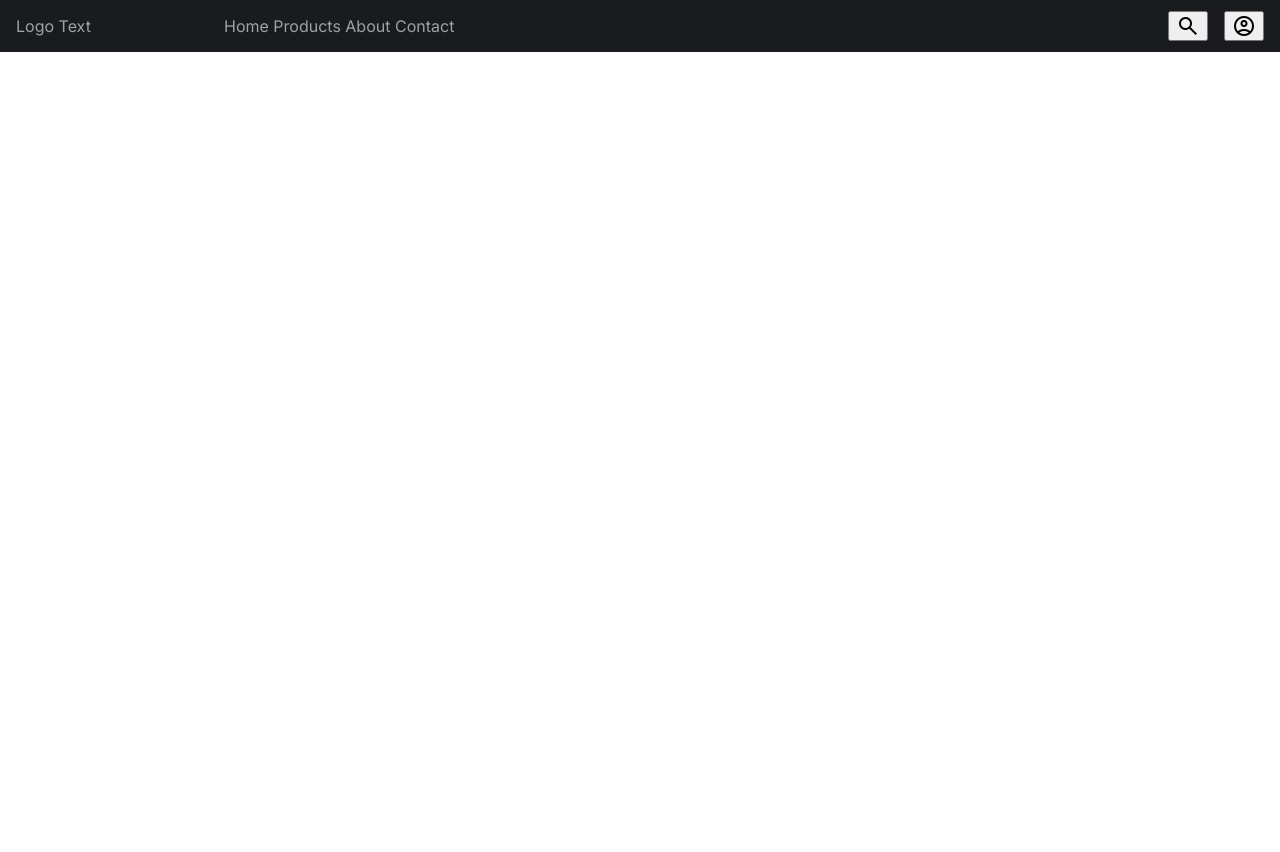
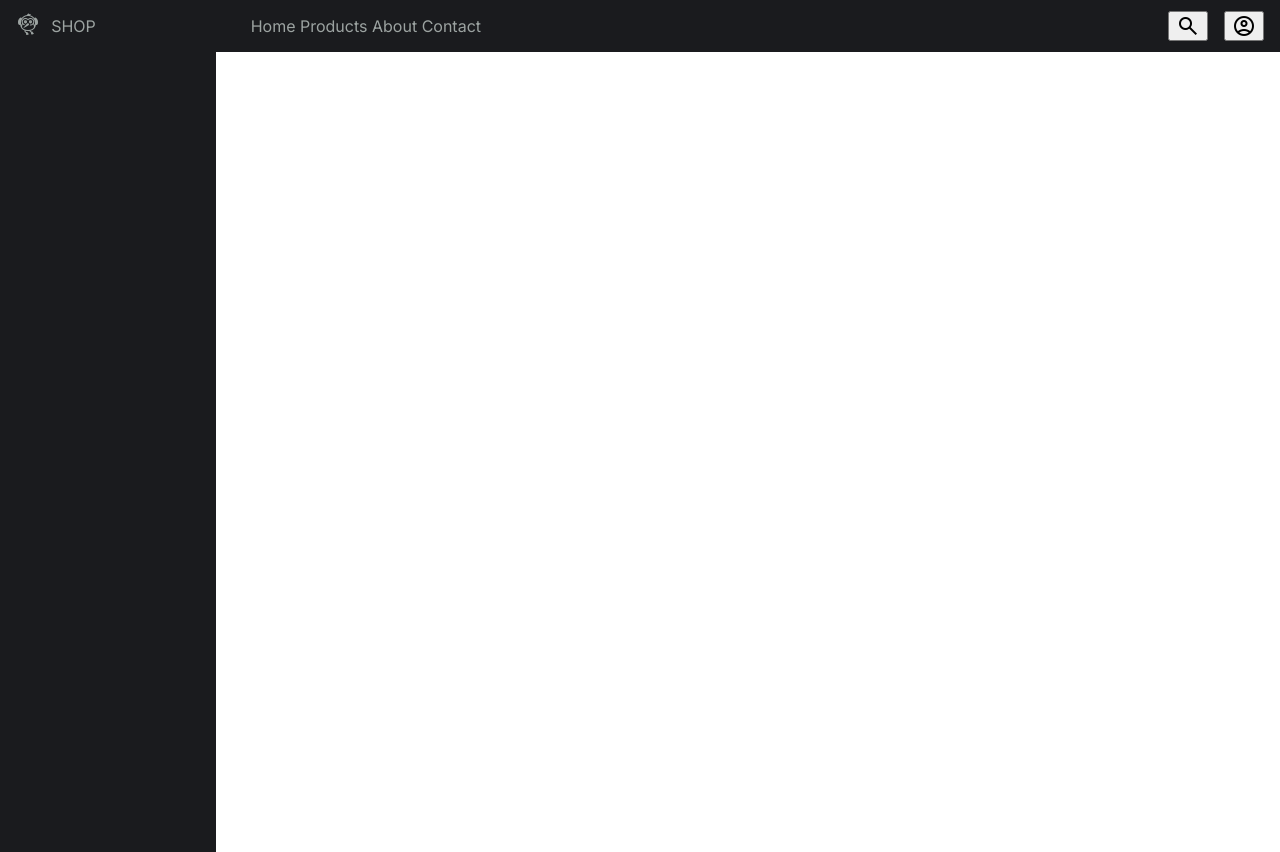
Before and after one commit to Lexicon-LTU-2024/webshop-draft-code-along, a plain HTML site: page index.html in a window 1280 px wide. Before the commit the page ends 800 px from the top, so only its background shows below. Drawn offline with nearby package versions, Linux system fonts and the light colour scheme.

Commit message:
created sidebar

```diff
--- a/index.css
+++ b/index.css
@@ -21,6 +21,9 @@ body {
 }
 
 .header .logo-container {
+  align-items: center;
+  display: flex;
+  gap: 0.7rem;
   flex: 1;
 }
 
@@ -29,6 +32,7 @@ body {
   display: flex;
   justify-content: space-between;
   flex: 5;
+  padding-left: 2rem;
 }
 
 .header .topbar .actions {
@@ -39,3 +43,26 @@ body {
 .header .topbar .actions button {
   display: flex;
 }
+
+/*########## Container ########## */
+
+.container {
+  display: flex;
+  min-height: 100vh; /* vh = viewport hight*/
+}
+
+/*########## Container > Side Menu ########## */
+
+.container .side-menu {
+  background-color: #1a1b1e;
+  color: #9ca3a1;
+  flex: 1;
+  padding-left: 1rem;
+}
+
+/*########## Container > Main Content ########## */
+
+.container .main-content {
+  flex: 5;
+  padding: 2rem;
+}
--- a/index.html
+++ b/index.html
@@ -13,8 +13,8 @@
   <body>
     <header class="header">
       <div class="logo-container">
-        <span class="logo">Logo</span>
-        <span class="logo-text">Text</span>
+        <span class="logo"><span class="material-symbols-outlined"> flutter_dash </span></span>
+        <span class="logo-text">SHOP</span>
       </div>
       <div class="topbar">
         <nav class="navbar">
@@ -31,5 +31,10 @@
         </div>
       </div>
     </header>
+
+    <section class="container">
+      <aside class="side-menu"></aside>
+      <main class="main-content"></main>
+    </section>
   </body>
 </html>
```
